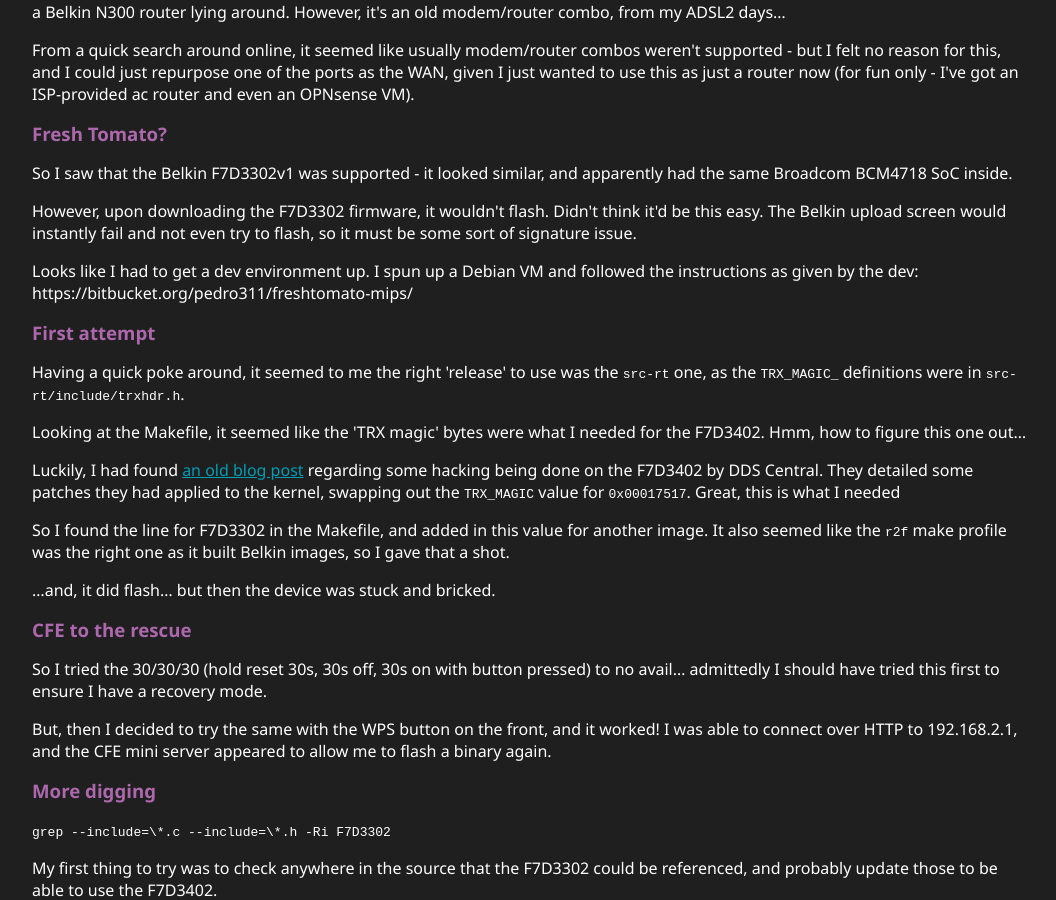
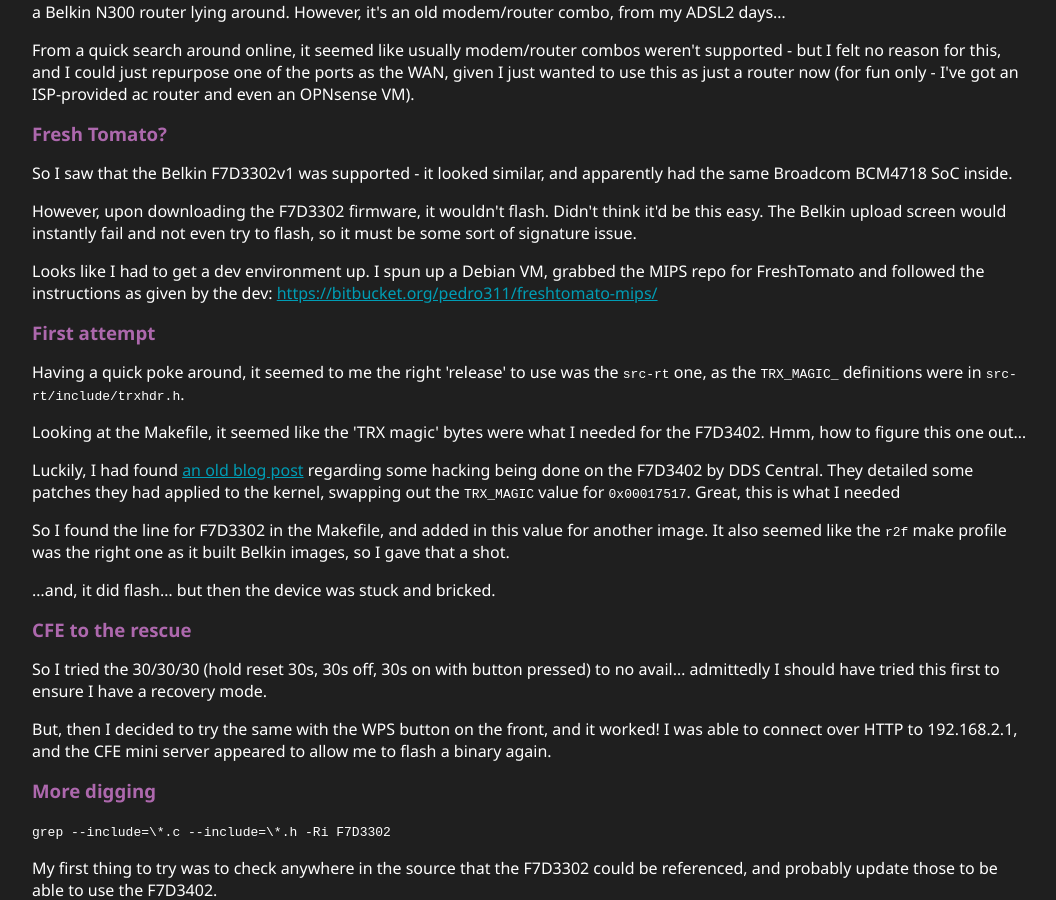
Before and after one commit to nicholastay/personal-web, a Jekyll site: the page built from _posts/2021-06-24-fresh-tomato.markdown, in a window 1280 px wide and 900 px high, scrolled down 481 px. Shown: the whole window, without its empty margins (108-1164 px from the left). Built offline with Jekyll 4.4.1, drawn with Linux system fonts in a browser that asks for light colours.

Commit message:
minor fixes

```diff
--- a/_posts/2021-06-24-fresh-tomato.markdown
+++ b/_posts/2021-06-24-fresh-tomato.markdown
@@ -21,7 +21,7 @@
 
 However, upon downloading the F7D3302 firmware, it wouldn't flash. Didn't think it'd be this easy. The Belkin upload screen would instantly fail and not even try to flash, so it must be some sort of signature issue.
 
-Looks like I had to get a dev environment up. I spun up a Debian VM and followed the instructions as given by the dev: https://bitbucket.org/pedro311/freshtomato-mips/
+Looks like I had to get a dev environment up. I spun up a Debian VM, grabbed the MIPS repo for FreshTomato and followed the instructions as given by the dev: <https://bitbucket.org/pedro311/freshtomato-mips/>
 
 ## First attempt
 
--- a/index.html
+++ b/index.html
@@ -39,7 +39,7 @@
 		<div class="home-link">
 			<a class="no-link" id="mail" style="display: none;" onclick="showMail(event)" href="#">
 				<span style="position: relative;">
-					<span id="mail-notice" class="back-slight" style="display: none; padding: 2px; opacity: 0.6; font-size: 9pt; position: absolute; top: 30px; width: 170px;">business only emails please!: <span id="mail-protect" style="color: pink;">[email protected with JavaScript, sorry!]</span></span>
+					<span id="mail-notice" class="back-slight" style="display: none; padding: 2px; opacity: 0.6; font-size: 9pt; position: absolute; top: 30px; width: 170px;">business only emails please!: <span id="mail-protect" style="color: pink;">nick -@- windblume dot net</span></span>
 					<img src="/assets/mail.gif" alt="Mail" height="25px">
 				</span>
 			</a>
```
